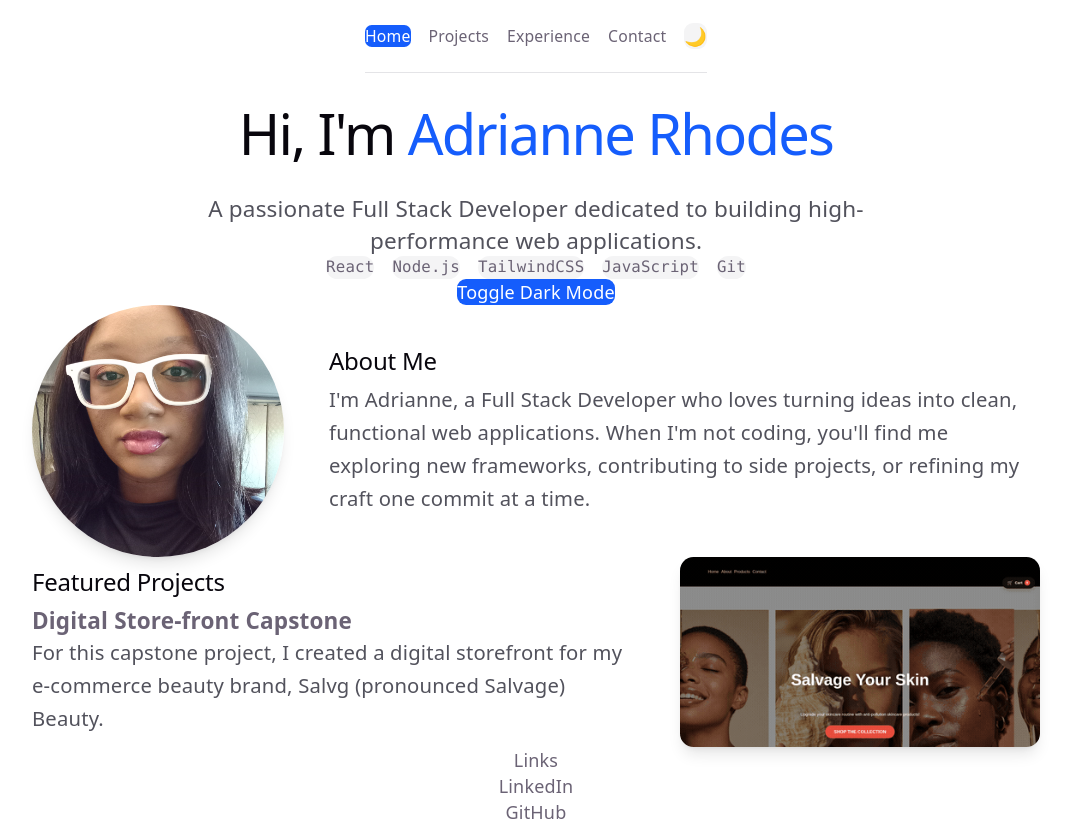
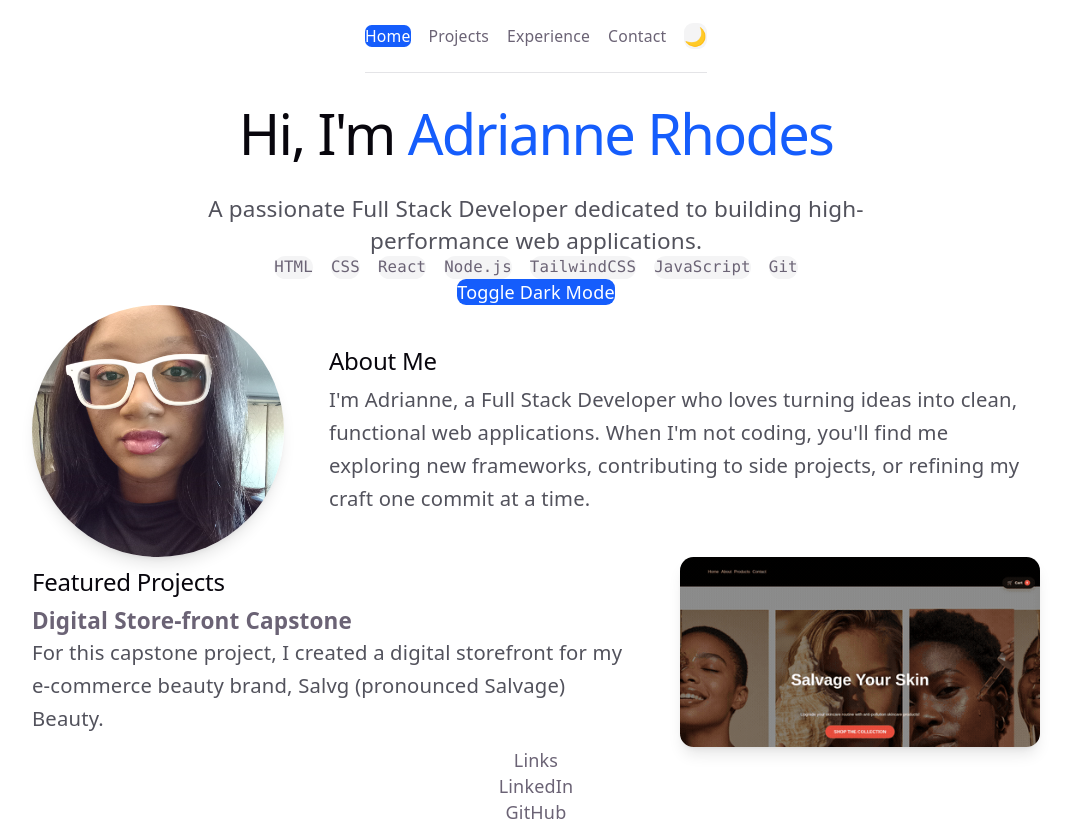
Before and after one commit to AdrianneR-dev/my-portfolio2, a React (Vite) app: page / in a window 1280 px wide. Shown: the whole page, without its empty margins (104-1175 px from the left). Built offline with nearby package versions, Linux system fonts and the light colour scheme.

Commit message:
add HTML and CSS to homepage

```diff
--- a/src/views/Home.jsx
+++ b/src/views/Home.jsx
@@ -16,7 +16,7 @@ export default function Home() {
       </p>
 
       <div className="flex flex-wrap gap-4 justify-center mb-12">
-        {['React', 'Node.js', 'TailwindCSS', 'JavaScript', 'Git'].map((tech) => (
+        {['HTML', 'CSS', 'React', 'Node.js', 'TailwindCSS', 'JavaScript', 'Git'].map((tech) => (
           <span key={tech} className="px-4 py-2 bg-zinc-100 dark:bg-zinc-800 rounded-full font-mono text-sm">
             {tech}
           </span>
```
